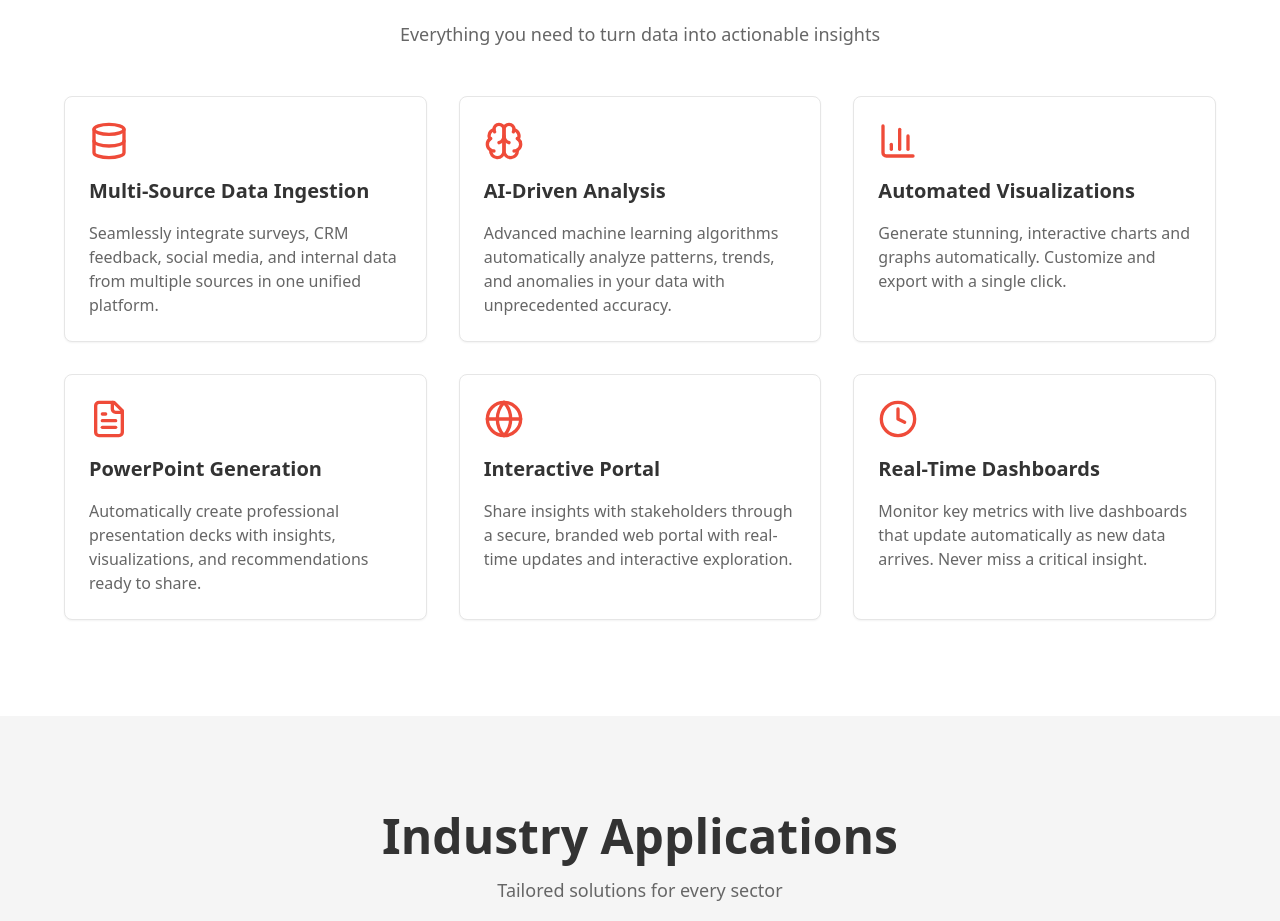
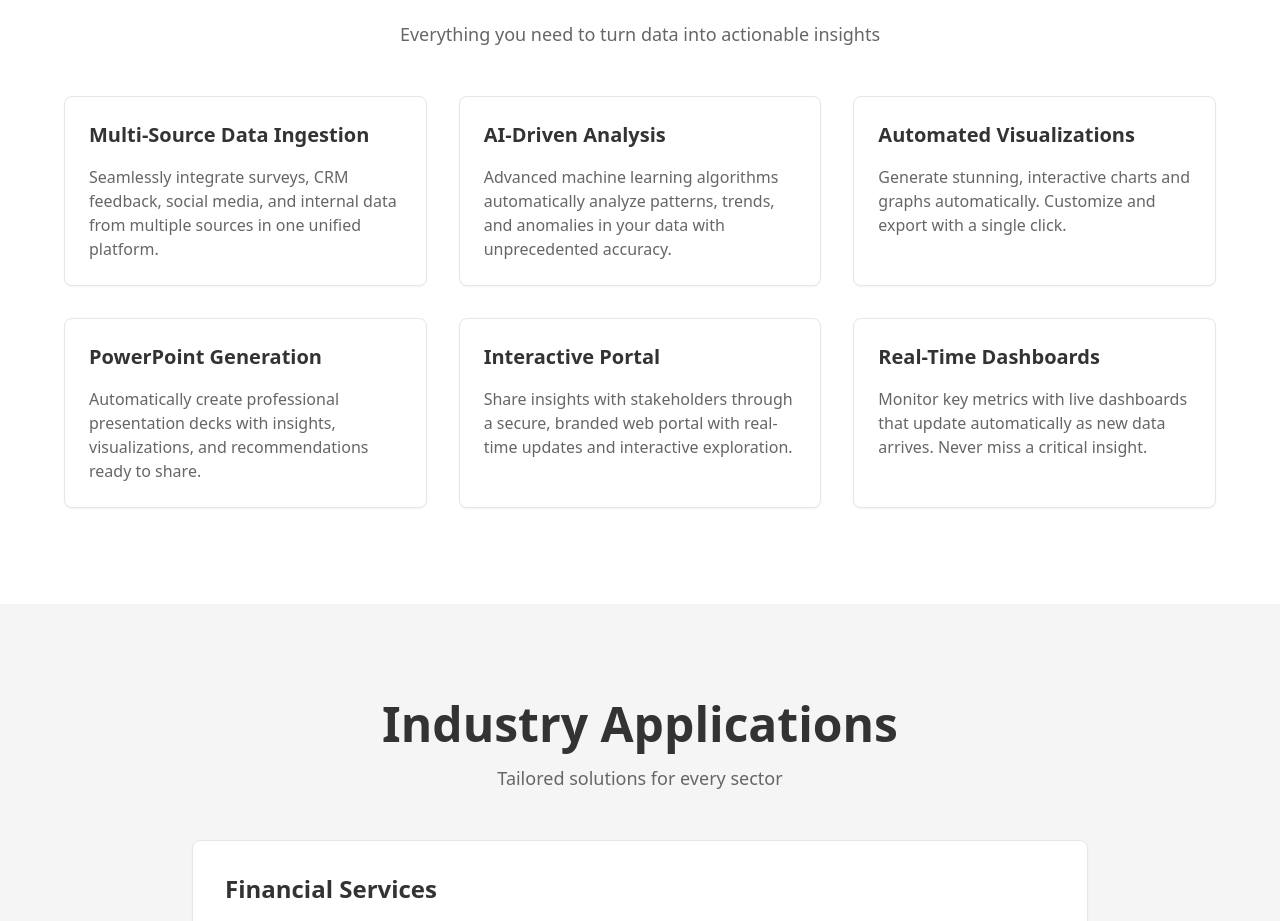
Before and after one commit to Bayes-Price/bayesprice-poc, a React (Vite) app: page /solutions/platinum in a window 1280 px wide. Shown: the part 780-1701 px from the top of the page. Built offline with nearby package versions, Linux system fonts and the light colour scheme; the HTML template or start-up script is replaced by a standard one.

Commit message:
Visual edit in Lovable
Edited UI in Lovable

```diff
--- a/src/pages/PlatinumSolution.tsx
+++ b/src/pages/PlatinumSolution.tsx
@@ -2,21 +2,10 @@ import Navigation from "@/components/Navigation";
 import Footer from "@/components/Footer";
 import { Button } from "@/components/ui/button";
 import { Card, CardContent } from "@/components/ui/card";
-import {
-  Zap,
-  Database,
-  BarChart3,
-  FileText,
-  Globe,
-  Clock,
-  Brain,
-  Workflow
-} from "lucide-react";
+import { Zap, Workflow } from "lucide-react";
 import platinumDashboard from "@/assets/platinum-dashboard.jpg";
-
 const PlatinumSolution = () => {
-  return (
-    <div className="min-h-screen">
+  return <div className="min-h-screen">
       <Navigation />
 
       {/* Hero Section */}
@@ -47,11 +36,7 @@ const PlatinumSolution = () => {
               </div>
             </div>
             <div className="relative animate-fade-in">
-              <img
-                src={platinumDashboard}
-                alt="Platinum Dashboard Interface"
-                className="rounded-2xl shadow-xl"
-              />
+              <img src={platinumDashboard} alt="Platinum Dashboard Interface" className="rounded-2xl shadow-xl" />
             </div>
           </div>
         </div>
@@ -72,7 +57,7 @@ const PlatinumSolution = () => {
           <div className="grid md:grid-cols-3 gap-8 max-w-6xl mx-auto">
             <Card>
               <CardContent className="p-6 space-y-4">
-                <Database className="text-secondary" size={40} />
+
                 <h3 className="text-xl font-bold text-charcoal">Multi-Source Data Ingestion</h3>
                 <p className="text-muted-foreground">
                   Seamlessly integrate surveys, CRM feedback, social media, and internal data
@@ -83,7 +68,7 @@ const PlatinumSolution = () => {
 
             <Card>
               <CardContent className="p-6 space-y-4">
-                <Brain className="text-secondary" size={40} />
+
                 <h3 className="text-xl font-bold text-charcoal">AI-Driven Analysis</h3>
                 <p className="text-muted-foreground">
                   Advanced machine learning algorithms automatically analyze patterns,
@@ -94,7 +79,7 @@ const PlatinumSolution = () => {
 
             <Card>
               <CardContent className="p-6 space-y-4">
-                <BarChart3 className="text-secondary" size={40} />
+
                 <h3 className="text-xl font-bold text-charcoal">Automated Visualizations</h3>
                 <p className="text-muted-foreground">
                   Generate stunning, interactive charts and graphs automatically.
@@ -105,7 +90,7 @@ const PlatinumSolution = () => {
 
             <Card>
               <CardContent className="p-6 space-y-4">
-                <FileText className="text-secondary" size={40} />
+
                 <h3 className="text-xl font-bold text-charcoal">PowerPoint Generation</h3>
                 <p className="text-muted-foreground">
                   Automatically create professional presentation decks with insights,
@@ -116,7 +101,7 @@ const PlatinumSolution = () => {
 
             <Card>
               <CardContent className="p-6 space-y-4">
-                <Globe className="text-secondary" size={40} />
+
                 <h3 className="text-xl font-bold text-charcoal">Interactive Portal</h3>
                 <p className="text-muted-foreground">
                   Share insights with stakeholders through a secure, branded web portal
@@ -127,7 +112,7 @@ const PlatinumSolution = () => {
 
             <Card>
               <CardContent className="p-6 space-y-4">
-                <Clock className="text-secondary" size={40} />
+
                 <h3 className="text-xl font-bold text-charcoal">Real-Time Dashboards</h3>
                 <p className="text-muted-foreground">
                   Monitor key metrics with live dashboards that update automatically
@@ -280,8 +265,6 @@ const PlatinumSolution = () => {
       </section>
 
       <Footer />
-    </div>
-  );
+    </div>;
 };
-
 export default PlatinumSolution;
```
